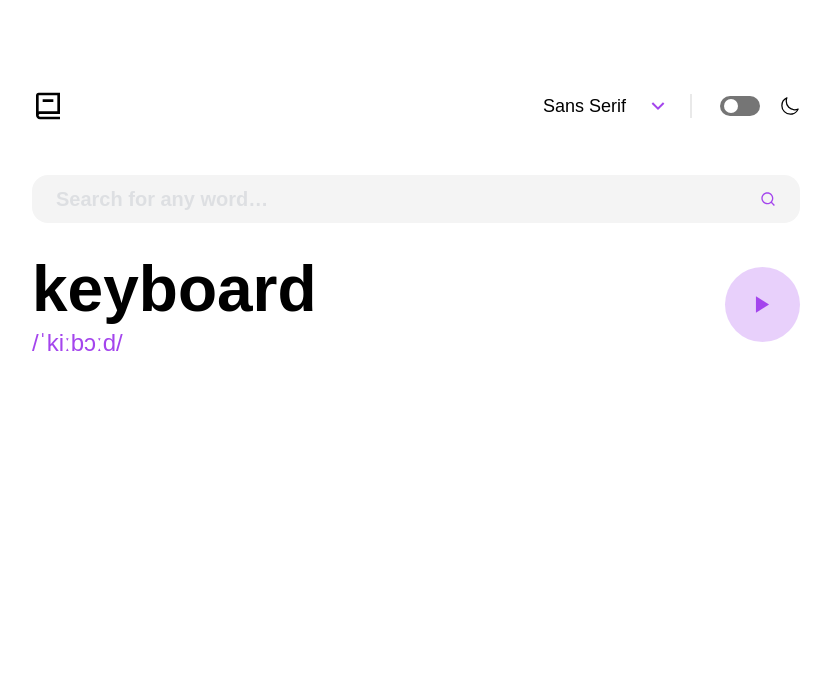
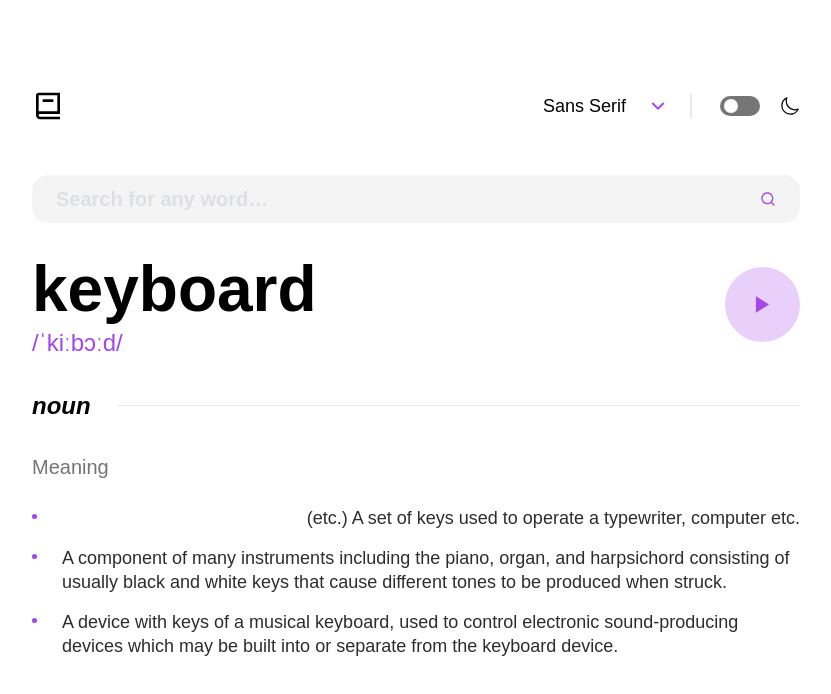
Before and after one commit to omarkarake/dictionary-app, a React (Vite) app: page / in a window 1280 px wide. Shown: the top 694 px of the page, without its empty margins (224-1055 px from the left). Built offline with nearby package versions, Linux system fonts and the light colour scheme.

Commit message:
implementation of the list from the text

```diff
--- a/src/components/Body.tsx
+++ b/src/components/Body.tsx
@@ -67,6 +67,54 @@ const Body = () => {
             <IoMdPlay className="w-[13px] h-[13px] md:w-[21px] md:h-[21px] text-purple " />
           </div>
         </div>
+        <div className="mt-[34px]">
+          <div className="flex justify-between items-center">
+            <p className="font-bold text-[18px] md:text-heading-m lg:font-bold lg:italic dark:text-lighter">
+              noun
+            </p>
+            <div className="w-[100%] h-[1px] bg-lightGray ml-[26px] dark:bg-darkGray"></div>
+          </div>
+          <p className="mt-[35px] text-gray font-normal md:text-heading-s">
+            Meaning
+          </p>
+          <ul className="mt-[17px] md:mt-[27px]">
+            <li className="flex justify-between">
+              <div className="h-[100%] mt-2">
+                <div className="w-[5px] h-[5px] bg-purple rounded-full"></div>
+              </div>
+              <div>
+                <p className="ml-[25px] text-dark text-[15px] leading-6 md:text-body-m dark:text-lighter">
+                  (etc.) A set of keys used to operate a typewriter, computer
+                  etc.
+                </p>
+              </div>
+            </li>
+            <li className="flex justify-between mt-4">
+              <div className="h-[100%] mt-2">
+                <div className="w-[5px] h-[5px] bg-purple rounded-full"></div>
+              </div>
+              <div>
+                <p className="ml-[25px] text-dark text-[15px] leading-6 md:text-body-m dark:text-lighter">
+                  A component of many instruments including the piano, organ,
+                  and harpsichord consisting of usually black and white keys
+                  that cause different tones to be produced when struck.
+                </p>
+              </div>
+            </li>
+            <li className="flex justify-between mt-4">
+              <div className="h-[100%] mt-2">
+                <div className="w-[5px] h-[5px] bg-purple rounded-full"></div>
+              </div>
+              <div>
+                <p className="ml-[25px] text-dark text-[15px] leading-6 md:text-body-m dark:text-lighter">
+                  A device with keys of a musical keyboard, used to control
+                  electronic sound-producing devices which may be built into or
+                  separate from the keyboard device.
+                </p>
+              </div>
+            </li>
+          </ul>
+        </div>
       </div>
     </>
   );
```
